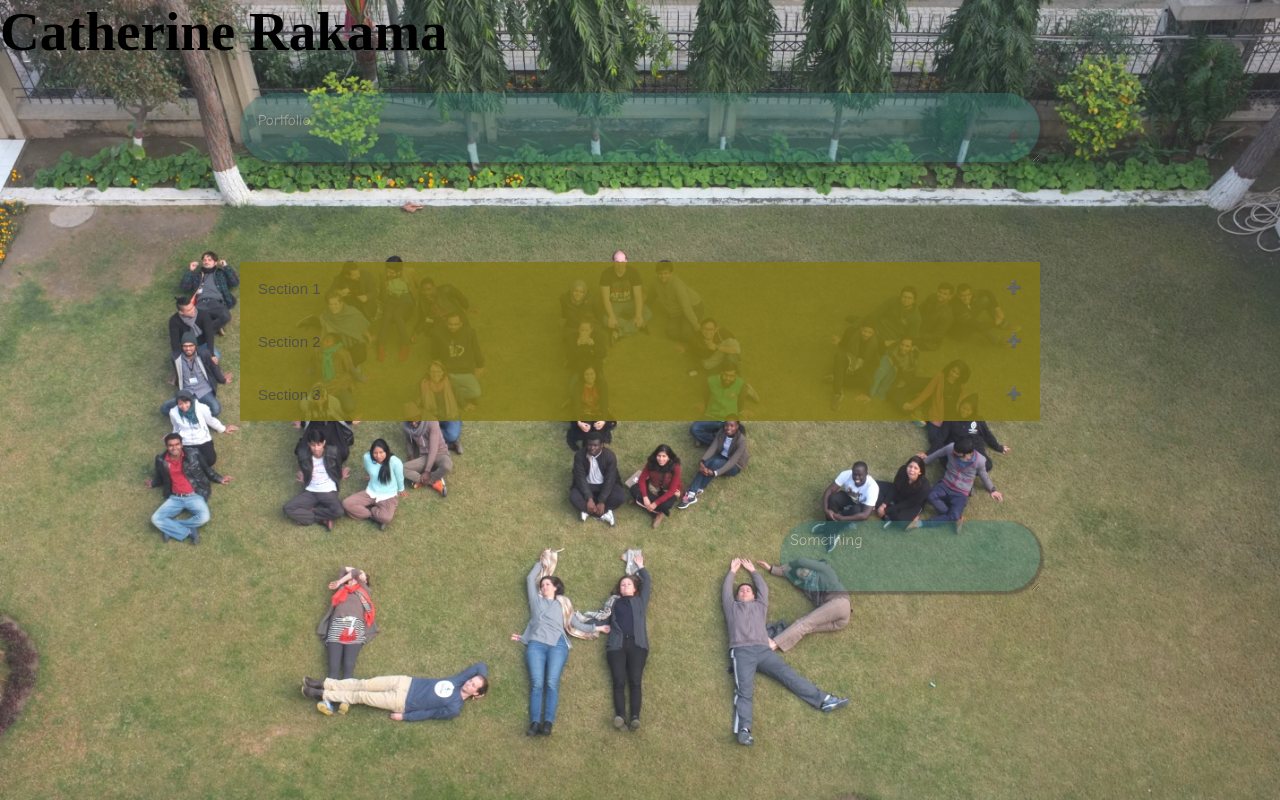
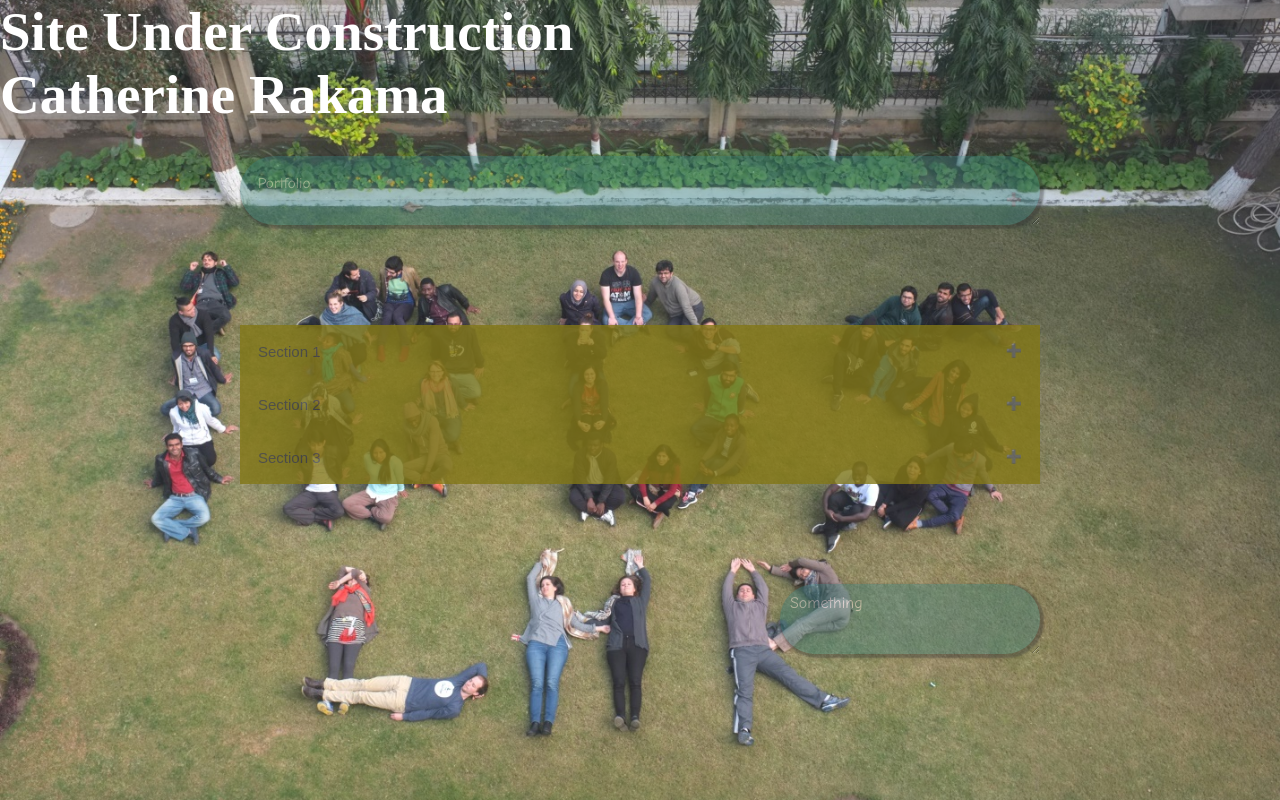
Before and after one commit to crakama/crakama.github.io, a website: page index.html in a window 1280 px wide. Drawn offline with Linux system fonts and the light colour scheme.

```diff
--- a/index.html
+++ b/index.html
@@ -3,7 +3,7 @@
 <html>
 
   <head>
-    <title>Simple Grid</title>
+    <title>crakama</title>
     <meta charset="utf-8" />
        <!-- <link rel="stylesheet" href="https://cdn.rawgit.com/twbs/bootstrap/v4-dev/dist/css/bootstrap.css"> -->
     <link rel="stylesheet" type="text/css" href="simplegrid.css" />
@@ -20,7 +20,8 @@
   <div class="container"><!-- Start div container -->
 
        <div>
-       <h1 style = "font-size: 55px">Catherine Rakama</h1>
+        <h1 style = "font-size: 55px; color:white;">Site Under Construction</h1>
+       <h4 style = "font-size: 55px; color:white;">Catherine Rakama</h4>
      </div>
 
    <div class="wrapper">   <!--############ Start div wrapper############-->
```
